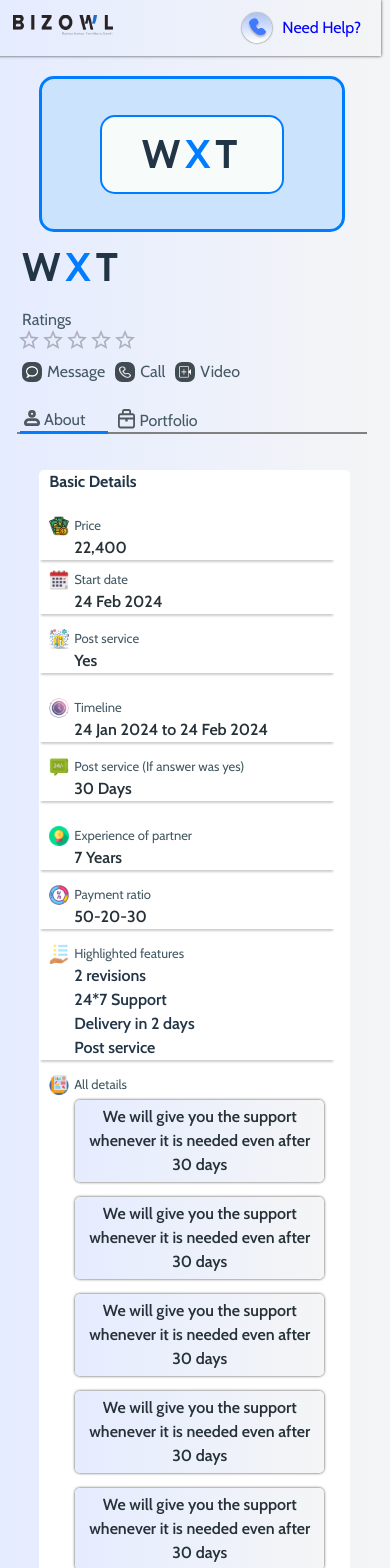
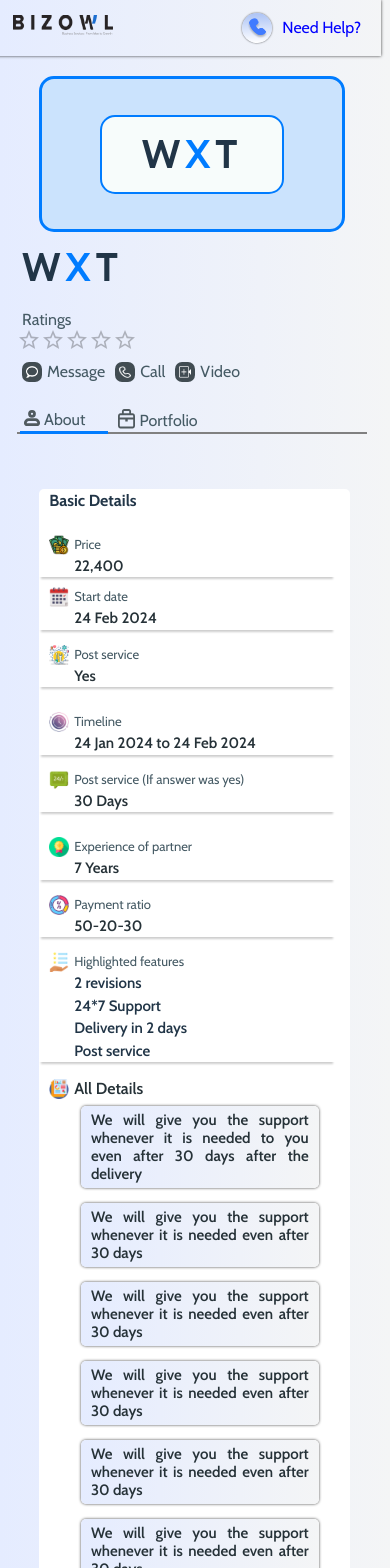
Before and after one commit to AtharvaSail11/getStarted, a React (Vite) app in the folder getStarted/: page / in a window 390 px wide. Shown: the top 1568 px of the page. Built offline with nearby package versions, Linux system fonts and the light colour scheme.

Commit message:
adjusted margin and padding of card2

```diff
--- a/getStarted/src/App.css
+++ b/getStarted/src/App.css
@@ -148,6 +148,8 @@ nav{
     top: 75px;
     order: 2;
     margin-left: 0px;
+    margin-bottom: 10%;
+    margin-top:5%;
     width: 90%;
   }
 
@@ -155,7 +157,7 @@ nav{
     position: relative;
     order: 3;
     align-self: center;
-    margin-top: 80px;
+    margin-bottom: 10%;
   }
 }
 
--- a/getStarted/src/components/basic_details.css
+++ b/getStarted/src/components/basic_details.css
@@ -19,6 +19,7 @@
     display: grid;
     grid-template-columns: 50% 50%;
     box-shadow: 0 4px 2px -2px rgba(0, 0, 0, 0.2);
+    font-size: 15px;
     row-gap: 10px;
     height: auto;
     width:95%;
@@ -77,6 +78,7 @@
 #features{
     display:flex;
     flex-direction: column;
+    font-size: 15px;
     font-weight: 600;
     margin-left: 35px;
 }
@@ -88,7 +90,11 @@
 
 .detail-card{
     height:auto;
-    width:80%;
+    width:70%;
+    padding-left: 10px;
+    padding-top: 5px;
+    padding-bottom: 5px;
+    padding-right: 10px;
     border-radius: 5px;
     margin-top: 5px;
     margin-left: 10px;
@@ -98,17 +104,26 @@
 }
 
 .detail-card p{
-    margin: 5px;
-    text-align: center;
+    font-size: 15px;
+    text-align: justify;
+    line-height: normal;
     color: #263238;
     font-weight: 600;
 }
 
 .detail-text{
     color: #263238;
+    font-size: 15px;
     font-weight: 600;
     margin-left: 35px;
 }
+
+#All-details{
+  color: #263238;
+  font-weight: 600;
+  font-size: 16px;
+}
+
 
 #btn-box{
     display: flex;
@@ -139,6 +154,12 @@
 
 #download:hover{
     transform: scale(1.05);
+}
+
+@media (max-width:930px){
+    #btn-box{
+        margin-left: 4%;
+    }
 }
 
 @media (max-width:760px) {
--- a/getStarted/src/components/basic_details.jsx
+++ b/getStarted/src/components/basic_details.jsx
@@ -98,10 +98,10 @@ const Basic_details = () => {
                 <div className='detail-content full-width' id='detail'>
                     <div className='detail-heading'>
                         <div className='symbol'><img className='image' src={report} /></div>
-                        <div className='heading'><p>All details</p></div>
+                        <div className='heading'><p id='All-details'>All Details</p></div>
                     </div>
                     <div className='details'>
-                        <div className='detail-card'><p>We will give you the support whenever it is needed even after 30 days</p></div>
+                        <div className='detail-card'><p>We will give you the support whenever it is needed to you even after 30 days after the delivery</p></div>
                         <div className='detail-card'><p>We will give you the support whenever it is needed even after 30 days</p></div>
                         <div className='detail-card'><p>We will give you the support whenever it is needed even after 30 days</p></div>
                         <div className='detail-card'><p>We will give you the support whenever it is needed even after 30 days</p></div>
```
Also changed, not shown: 1 other file (tests, documents, lock files or other folders).
